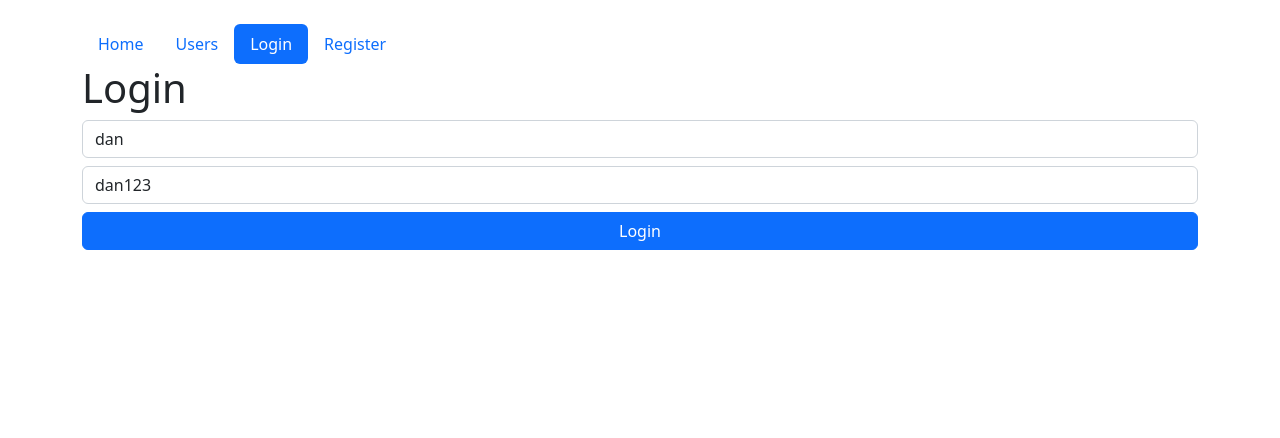
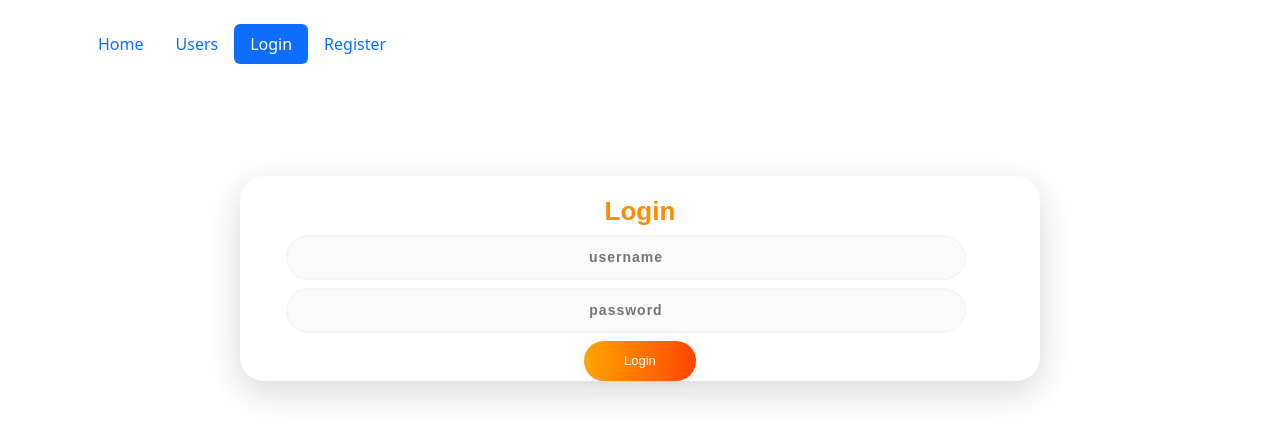
Before and after one commit to runhanshi/5610-project-react-pg13, a React (Create React App) app: page /login in a window 1280 px wide. Shown: the top 438 px of the page. Built offline with nearby package versions, Linux system fonts and the light colour scheme.

Commit message:
login ui

```diff
--- a/src/index.css
+++ b/src/index.css
@@ -57,6 +57,23 @@ body {
   box-shadow: 0 0 20px 1px rgba(0, 0, 0, 0.04);
 }
 
+.loginbtn {
+  cursor: pointer;
+  border-radius: 5em;
+  color: #fff;
+  background: linear-gradient(to right, orange, orangered);
+  border: 0;
+  padding-left: 40px;
+  padding-right: 40px;
+  padding-bottom: 10px;
+  padding-top: 10px;
+  font-family: 'Ubuntu', sans-serif;
+  margin-left: 43%;
+  font-size: 13px;
+  box-shadow: 0 0 20px 1px rgba(0, 0, 0, 0.04);
+}
+
+
 .alreadysignup {
   text-shadow: 0px 0px 3px rgba(117, 117, 117, 0.12);
   color: lightsalmon;
--- a/src/users/login.js
+++ b/src/users/login.js
@@ -3,8 +3,8 @@ import {useDispatch, useSelector} from "react-redux";
 import {loginThunk, registerThunk} from "./users-thunks";
 
 const Login = () => {
-    const [username, setUsername] = useState('dan')
-    const [password, setPassword] = useState('dan123')
+    const [username, setUsername] = useState('')
+    const [password, setPassword] = useState('')
     const [error, setError] = useState(null)
     const {currentUser} = useSelector((state) => state.users)
     const dispatch = useDispatch()
@@ -15,7 +15,8 @@ const Login = () => {
     }
     return(
         <>
-            <h1>Login</h1>
+            <div className="form_wrapper">
+            <h1 className="sign">Login</h1>
             {
                 error &&
                 <div className="alert alert-danger">
@@ -23,22 +24,25 @@ const Login = () => {
                 </div>
             }
             <input
-                className="form-control mb-2"
+                className="un mb-2"
                 value={username}
+                placeholder="username"
                 onChange={(e) => setUsername(e.target.value)}/>
             <input
-                className="form-control mb-2"
+                className="un mb-2"
                 value={password}
+                placeholder="password"
                 onChange={(e) => setPassword(e.target.value)}/>
             <button
                 onClick={handleLoginBtn}
-                className="btn btn-primary w-100">
+                className="loginbtn">
                 Login
             </button>
             {
                 currentUser &&
                 <h2>Welcome {currentUser.username}</h2>
             }
+            </div>
         </>
     )
 }
```
